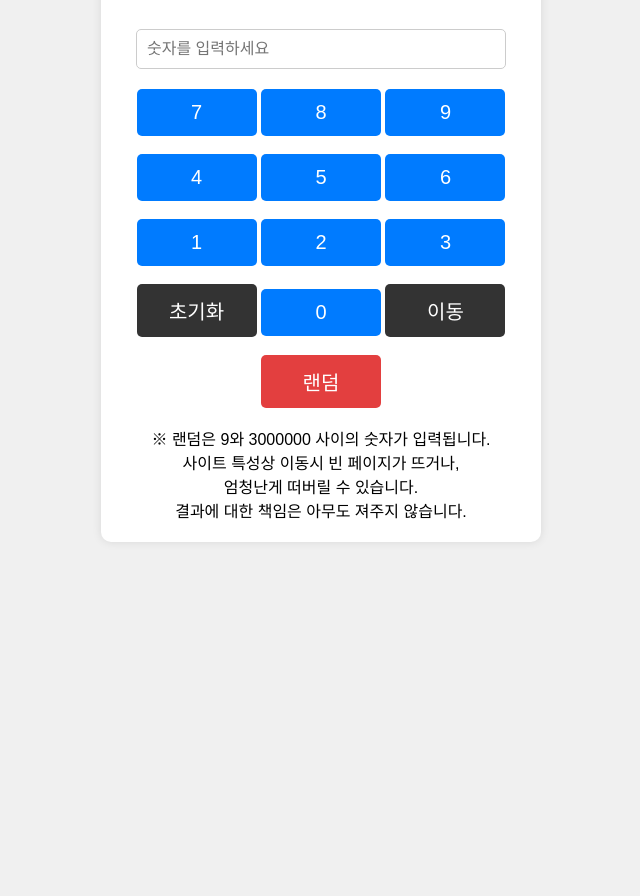
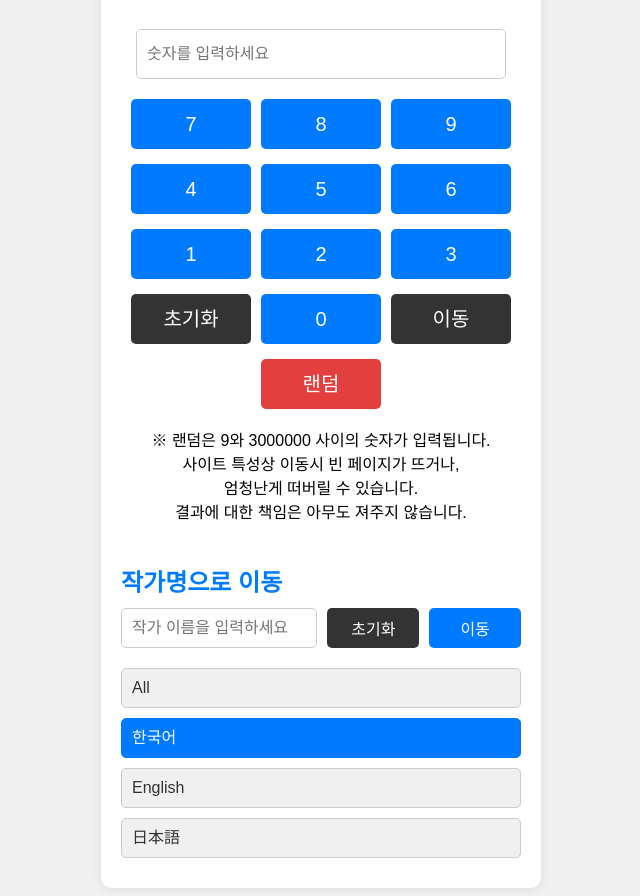
Before and after one commit to Hitomi-Lover/Advanced, a plain HTML site: page index.html in a window 1280 px wide. Shown: the part 140-1036 px from the top of the page, without its empty margins (319-959 px from the left). Before the commit the page ends 800 px from the top, so only its background shows below. Drawn offline with Linux system fonts and the light colour scheme.

Commit message:
Add files via upload

```diff
--- a/index.html
+++ b/index.html
@@ -25,7 +25,55 @@
             color: #333;
         }
 
-        input[type="tel"] {
+        /* 숫자 버튼 스타일 */
+        .number-buttons {
+            display: block;
+            margin-top: 20px;
+        }
+
+        .number-buttons .button-row {
+            display: flex;
+            justify-content: center;
+            margin-bottom: 15px; /* 간격 조정 */
+        }
+
+        .number-buttons button {
+            width: 30%;
+            background-color: #007bff;
+            color: #fff;
+            border: none;
+            padding: 12px 0;
+            border-radius: 5px;
+            cursor: pointer;
+            font-size: 20px;
+            transition: background-color 0.3s ease;
+            height: 50px; /* 높이 통일 */
+            line-height: 1;
+            margin: 0 5px; /* 버튼 간격 추가 */
+        }
+
+        .number-buttons button:hover {
+            background-color: #0056b3;
+        }
+
+        .number-buttons button.epic {
+            background-color: #333;
+        }
+
+        .number-buttons button.epic:hover {
+            background-color: grey;
+        }
+
+        .number-buttons button.rand {
+            background-color: #e33f3f;
+        }
+
+        .number-buttons button.rand:hover {
+            background-color: grey;
+        }
+
+        /* 숫자 입력폼 스타일 */
+        .number-input {
             width: calc(100% - 30px);
             padding: 10px;
             margin-top: 10px;
@@ -33,90 +81,166 @@
             border-radius: 5px;
             font-size: 16px;
             box-sizing: border-box;
+            height: 50px; /* 높이 통일 */
         }
 
-        .button-container {
-            display: block;
-            justify-content: space-between;
-            margin-top: 20px;
+        /* 검색 입력폼 스타일 */
+        .search-input {
+            width: calc(70% - 22px);
+            margin-right: 10px;
+            height: 40px;
+            padding: 10px;
+            border: 1px solid #ccc;
+            border-radius: 5px;
+            font-size: 16px;
+            box-sizing: border-box;
         }
 
-        button {
+        .search-section {
+            margin-top: 40px;
+            text-align: left;
+        }
+
+        .search-section h2 {
+            font-size: 24px;
+            color: #007bff;
+            margin-bottom: 10px;
+        }
+
+        .search-row {
+            display: flex;
+            align-items: center;
+            margin-bottom: 10px;
+        }
+
+        .search-row button {
             width: 30%;
+            height: 40px;
+            font-size: 16px;
+            display: inline-flex;
+            align-items: center;
+            justify-content: center;
+        }
+
+        .search-row .reset-button {
+            margin-right: 10px;
+            background-color: #333;
+            color: #fff;
+            border: none;
+            border-radius: 5px;
+            cursor: pointer;
+            transition: background-color 0.3s ease;
+        }
+
+        .search-row .reset-button:hover {
+            background-color: grey;
+        }
+
+        .search-row .search-button {
             background-color: #007bff;
             color: #fff;
             border: none;
-            padding: 12px 20px;
             border-radius: 5px;
             cursor: pointer;
-            font-size: 20px;
             transition: background-color 0.3s ease;
         }
 
-        button:hover {
+        .search-row .search-button:hover {
             background-color: #0056b3;
         }
 
-        button.epic{
-            background-color: #333;
+        .language-container {
+            margin-top: 20px;
+            text-align: left;
         }
 
-        button.epic:hover {
-            background-color: grey;
+        .language-container label {
+            display: block;
+            margin-bottom: 10px;
+            color: #333;
+            cursor: pointer;
+            background-color: #f0f0f0;
+            border: 1px solid #ccc;
+            border-radius: 5px;
+            padding: 10px;
+            font-size: 16px;
+            transition: background-color 0.3s ease, border-color 0.3s ease;
+            height: 40px;
+            line-height: 20px; /* 텍스트 중앙 정렬 */
+            box-sizing: border-box;
+            display: flex;
+            align-items: center;
         }
 
-        button.rand{
-            background-color: #e33f3f;
+        .language-container label.selected {
+            background-color: #007bff;
+            color: #fff;
+            border-color: #007bff;
         }
 
-        button.rand:hover {
-            background-color: grey;
+        .language-container label input[type="radio"] {
+            display: none;
         }
     </style>
 </head>
 <body>
     <div class="container">
         <h1>숫자를 입력하세요</h1>
-        <input type="tel" id="inputNumber" placeholder="숫자를 입력하세요" oninput="this.value = this.value.replace(/[^0-9]/g, '')" onkeydown="if(event.keyCode == 13) redirectToHtm()">
-        <div class="button-container">
+        <input type="tel" id="inputNumber" class="number-input" placeholder="숫자를 입력하세요" oninput="this.value = this.value.replace(/[^0-9]/g, '')" onkeydown="if(event.keyCode == 13) redirectToHtm()">
+
+        <div class="number-buttons">
             <div class="button-row">
                 <button onclick="addNumber(7)">7</button>
                 <button onclick="addNumber(8)">8</button>
                 <button onclick="addNumber(9)">9</button>
-            </div><br>
+            </div>
             <div class="button-row">
                 <button onclick="addNumber(4)">4</button>
                 <button onclick="addNumber(5)">5</button>
                 <button onclick="addNumber(6)">6</button>
-            </div><br>
+            </div>
             <div class="button-row">
                 <button onclick="addNumber(1)">1</button>
                 <button onclick="addNumber(2)">2</button>
                 <button onclick="addNumber(3)">3</button>
-            </div><br>
+            </div>
             <div class="button-row">
                 <button class="epic" onclick="resetInput()">초기화</button>
                 <button onclick="addNumber(0)">0</button>
                 <button class="epic" onclick="redirectToHtm()">이동</button>
-            </div><br>
+            </div>
             <div>
-                <button class="rand" id="generateButton">랜덤</button> <br><br>
+                <button class="rand" id="generateButton">랜덤</button>
+                <br><br>
                 ※ 랜덤은 9와 3000000 사이의 숫자가 입력됩니다. <br>
                 사이트 특성상 이동시 빈 페이지가 뜨거나, <br>
                 엄청난게 떠버릴 수 있습니다. <br>
                 결과에 대한 책임은 아무도 져주지 않습니다.
             </div>
         </div>
-    </div>
+
+        <div class="search-section">
+            <h2>작가명으로 이동</h2>
+            <div class="search-row">
+                <input type="text" id="searchAuthor" class="search-input" placeholder="작가 이름을 입력하세요" oninput="validateAuthorInput()">
+                <button class="reset-button" onclick="resetSearchInput()">초기화</button>
+                <button class="search-button" onclick="searchAuthor()">이동</button>
+            </div>
+
+            <div class="language-container">
+                <label><input type="radio" name="language" value="-all"> All</label>
+                <label class="selected"><input type="radio" name="language" value="-korean" checked> 한국어</label>
+                <label><input type="radio" name="language" value="-english"> English</label>
+                <label><input type="radio" name="language" value="-japanese"> 日本語</label>
+            </div>
+        </div>
     </div>
 
     <script>
         function redirectToHtm() {
             var input = document.getElementById('inputNumber').value;
-            // 입력값이 숫자인지 확인
             if (!isNaN(input) && input !== '') {
                 var url = 'https://hitomi.la/reader/' + input + '.html';
-                // 새 창으로 이동
                 window.open(url);
             } else {
                 alert('올바른 숫자를 입력하세요!');
@@ -141,6 +265,35 @@
             document.getElementById('inputNumber').value = randomNumber;
         });
 
+        function validateAuthorInput() {
+            var input = document.getElementById('searchAuthor').value;
+            document.getElementById('searchAuthor').value = input.replace(/[^a-zA-Z0-9 .-]/g, '');
+        }
+
+        function searchAuthor() {
+            var authorName = document.getElementById('searchAuthor').value.trim();
+            var language = document.querySelector('input[name="language"]:checked').value;
+            if (authorName === '') {
+                alert('작가명을 입력해 주세요');
+                return;
+            }
+            var formattedName = authorName.replace(/ +$/, '').replace(/ /g, '%20');
+            var url = 'https://hitomi.la/artist/' + formattedName + language + '.html';
+            window.open(url);
+        }
+
+        function resetSearchInput() {
+            document.getElementById('searchAuthor').value = '';
+            document.querySelector('input[name="language"][value="-all"]').checked = true;
+        }
+
+        document.querySelectorAll('.language-container label').forEach(label => {
+            label.addEventListener('click', () => {
+                document.querySelectorAll('.language-container label').forEach(l => l.classList.remove('selected'));
+                label.classList.add('selected');
+                document.querySelector(`input[name="language"][value="${label.querySelector('input').value}"]`).checked = true;
+            });
+        });
     </script>
 </body>
 </html>
```
Also changed, not shown: 1 other file.
